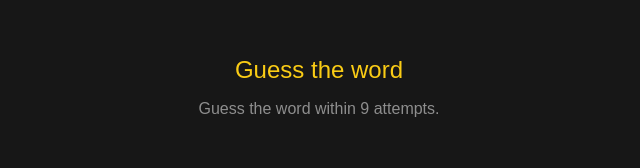
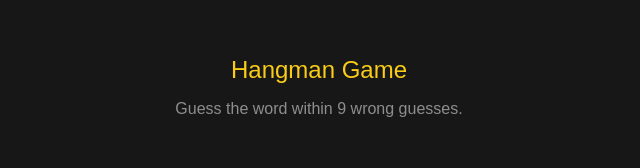
Before and after one commit to Walterhart/hang-man, a React (Vite) app: page / in a window 1280 px wide. Shown: the top 168 px of the page, without its empty margins (321-961 px from the left). Built offline with nearby package versions, Linux system fonts and the light colour scheme.

Commit message:
Update Hangman game UI text and documentation

```diff
--- a/src/App.jsx
+++ b/src/App.jsx
@@ -91,7 +91,7 @@ const livesStatusElement = Array.from({ length: NUMBER_OF_HEARTS }).map((_, inde
             (currentWord.includes(lastGuessedLetter)
               ? `Correct! The letter ${lastGuessedLetter} is in the word.`
               : `Sorry, the letter ${lastGuessedLetter} is not in the word.`)}
-          {!isGameOver && ` You have ${numGuessesLeft} attempts left.`}
+          {!isGameOver && ` You have ${numGuessesLeft} guesses left.`}
         </p>
         <p>
           Current word:{" "}
--- a/src/component/Header.jsx
+++ b/src/component/Header.jsx
@@ -1,8 +1,8 @@
 export default function Header(props) {
   return (
     <header>
-       <h1>Guess the word</h1>
-                <p>Guess the word within {props.numberOfHearts} attempts.</p>
+      <h1>Hangman Game</h1>
+      <p>Guess the word within {props.numberOfHearts} wrong guesses.</p>
     </header>
   );
 }
```
Also changed, not shown: 1 other file (tests, documents, lock files or other folders).
